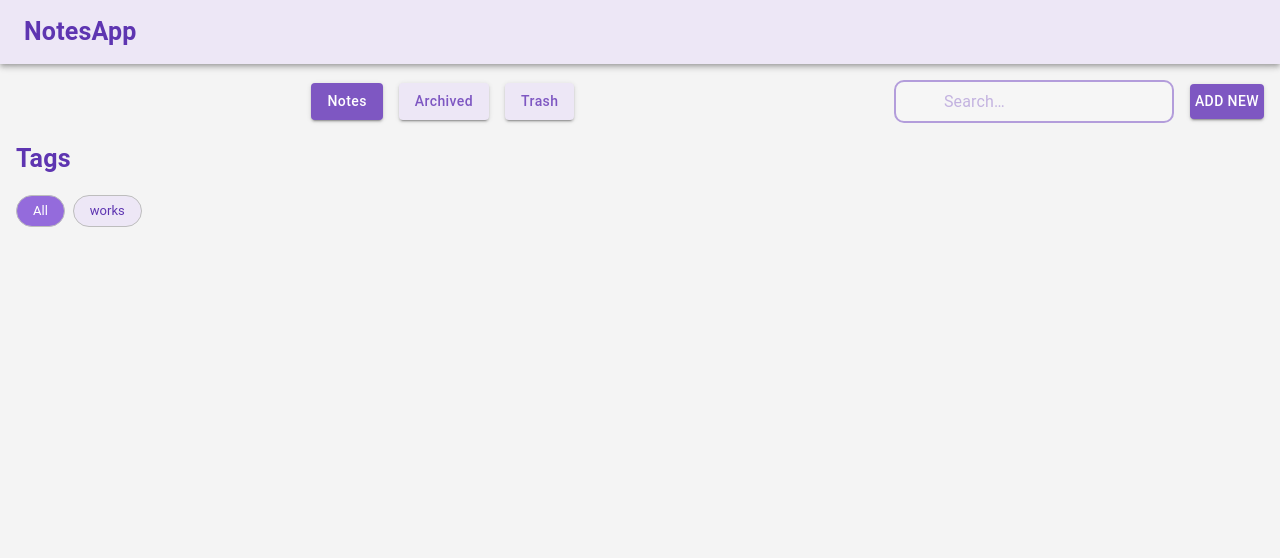
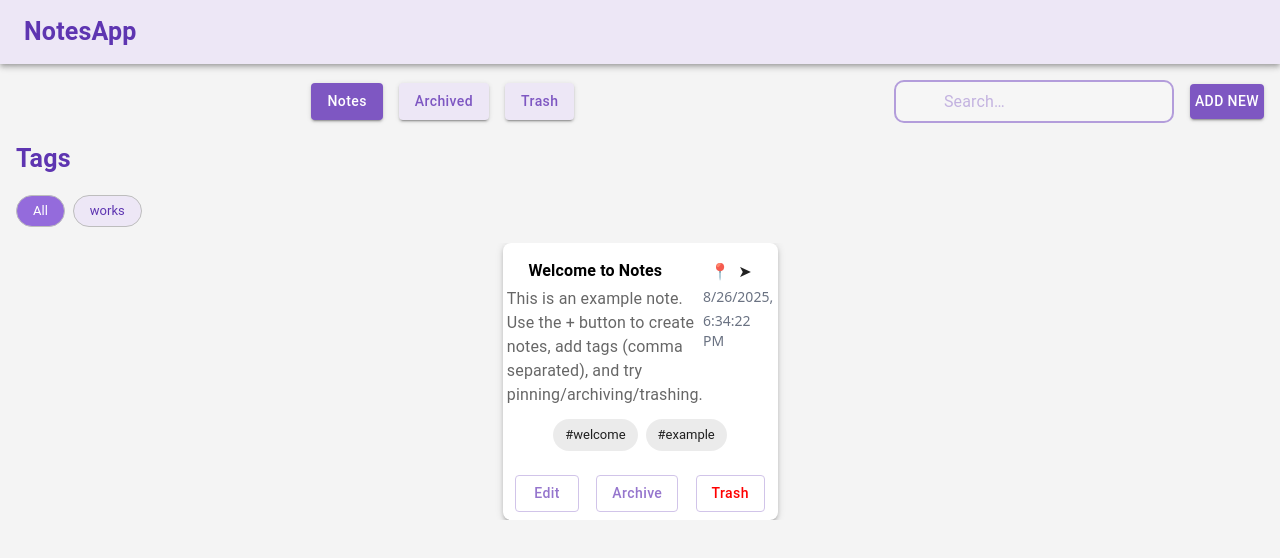
Before and after one commit to Sajitha94/project_01_NotesApp, a React (Vite) app: page / in a window 1280 px wide. Shown: the top 558 px of the page. Built offline with nearby package versions, Linux system fonts and the light colour scheme; some icons are missing.

Commit message:
achive trash state change updated

```diff
--- a/src/components/CardPage.jsx
+++ b/src/components/CardPage.jsx
@@ -11,14 +11,26 @@ import { useNotes } from "./LocalStorageData";
 
 function CardPage() {
   const { notes, setNotes, handleClickOpen, handleClose, open } = useNotes();
-
+  // pinned,
+  //         archived,
+  //         trashed,
   const buttonsActions = ["Edit", "Archive", "Trash"];
   const ButtonOnclick = (btn, id) => {
     if (btn === "Edit") {
       handleClickOpen(id);
+    } else if (btn === "Archive") {
+      const archiveData = notes.map((item) =>
+        item.id === id ? { ...item, archived: true } : item
+      );
+      setNotes(archiveData);
+    } else if (btn === "Trash") {
+      const trashData = notes.map((items) =>
+        items.id === id ? { ...items, trashed: true } : items
+      );
+      setNotes(trashData);
     }
   };
-
+  console.log(notes, "notes");
   return (
     <Box className="flex contain-content justify-center items-center mx-5 gap-5  flex-wrap ">
       {notes.map((card, idx) => (
--- a/src/components/DialogPage.jsx
+++ b/src/components/DialogPage.jsx
@@ -43,18 +43,33 @@ function DialogPage() {
     const description = formData.get("description");
     const tagInput = formData.get("tags");
     const tags = tagInput.split(",").map((item) => item.trim());
+    const dateTimeString = new Date();
+    const [date, time] = dateTimeString.toLocaleString().split(",");
+
     if (noteToEdit) {
       const UpdateNote = notes.map((item) =>
-        item.id === editNoteId ? { ...item, title, description, tags } : item
+        item.id === editNoteId
+          ? { ...item, title, description, tags, date, time }
+          : item
       );
       setNotes(UpdateNote);
     } else {
-      const dateTimeString = new Date();
-      const [date, time] = dateTimeString.toLocaleString().split(",");
+      const pinned = true;
+      const archived = false;
+      const trashed = false;
       const existingNotes = notes;
-
       const id = existingNotes.length + 1 || 1;
-      const newNote = { id, title, description, tags, date, time };
+      const newNote = {
+        id,
+        title,
+        description,
+        tags,
+        date,
+        time,
+        pinned,
+        archived,
+        trashed,
+      };
       setNotes([...notes, newNote]);
     }
 
--- a/src/components/LocalStorageData.jsx
+++ b/src/components/LocalStorageData.jsx
@@ -16,10 +16,31 @@ export function LocalStorageProvider({ children }) {
     setEditNoteId(null);
     setOpen(false);
   };
+  const dateTimeString = new Date();
+  const [date, time] = dateTimeString.toLocaleString().split(",");
+  const defaultNotes = [
+    {
+      id: 1,
+      title: "Welcome to Notes",
+      description:
+        "This is an example note. Use the + button to create notes, add tags (comma separated), and try pinning/archiving/trashing.",
+      tags: ["welcome", "example"],
+      pinned: true,
+      archived: false,
+      trashed: false,
+      date: date,
+      time: time,
+    },
+  ];
 
   useEffect(() => {
     const storeNotes = JSON.parse(localStorage.getItem("notes")) || [];
-    setNotes(storeNotes);
+    if (storeNotes.length === 0) {
+      setNotes(defaultNotes);
+      localStorage.setItem("notes", JSON.stringify(defaultNotes));
+    } else {
+      setNotes(storeNotes);
+    }
   }, []);
 
   useEffect(() => {
```
